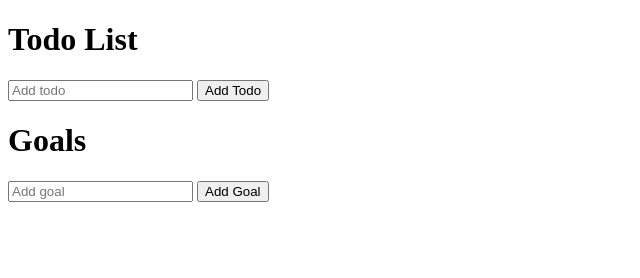
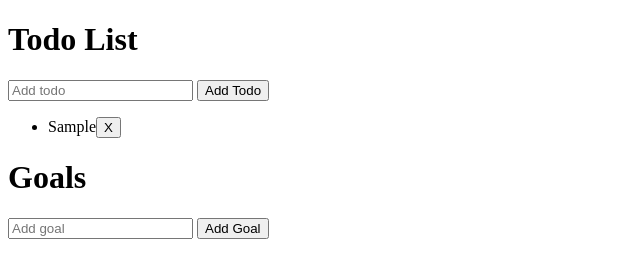
Before and after one commit to rhoadsjustin/reduxCourse, a plain HTML site: page index.html in a window 1280 px wide. Both pictures are taken after typing "Sample" into the empty fields and a click on the button "Add Todo". Shown: the whole page, without its empty margins (0-640 px from the left). Drawn offline with Linux system fonts and the light colour scheme.

Commit message:
added todos/goals to dom and then added toggle functionality, and remove functionality

```diff
--- a/index.html
+++ b/index.html
@@ -24,7 +24,7 @@
                 return Math.random().toString(36).substring(2) + (new Date()).getTime().toString(36);
             }
         //library code
-            function createStore() {
+            function createStore(reducer) {
                 // the store has four parts
 
                 //1. the state
@@ -43,7 +43,7 @@
 
                 const dispatch = (action) => {
                     // call todos
-                    state = todos(state, action)
+                    state = reducer(state, action)
                     // loop over listeners and invoke them
                     listeners.forEach((listener) => listener())
                 }
@@ -146,14 +146,20 @@
                 }
             }
 
-            const store = createStore()
+            const store = createStore(app)
 
             store.subscribe(() => {
-                const {goals, todos} = store.getState();
+                const { todos, goals } = store.getState();
 
-                console.log('goals', goals)
-                console.log('todos', todos)
+                document.getElementById('goals').innerHTML = ''
+                document.getElementById('todos').innerHTML = ''
+
+                goals.forEach(addGoalToDOM)
+                todos.forEach(addTodoToDOM)
+
             })
+
+
             // store.dispatch(AddTodoAction({
             //     id: 2,
             //     name: 'Learn Action Creators',
@@ -169,6 +175,45 @@
             //     }
             // })
     // DOM code
+
+    function createRemoveButton (onClick) {
+        const removeBtn = document.createElement('button')
+        removeBtn.innerHTML = 'X'
+        removeBtn.addEventListener('click', onClick)
+
+        return removeBtn
+    }
+
+    function addTodoToDOM (todo) {
+                const node = document.createElement('li')
+                const text = document.createTextNode(todo.name)
+
+                const removeBtn = createRemoveButton(() => {
+                    store.dispatch(removeTodoAction(todo.id))
+                })
+                node.appendChild(text)
+                node.appendChild(removeBtn)
+
+                node.style.textDecoration = todo.complete ? 'line-through' : 'none'
+                node.addEventListener('click', () => {
+                    store.dispatch(toggleTodoAction(todo.id))
+                })
+                document.getElementById('todos')
+                  .appendChild(node)
+    }
+
+    function addGoalToDOM (goal) {
+        const node = document.createElement('li')
+        const text = document.createTextNode(goal.name)
+        const removeBtn = createRemoveButton(() => {
+                    store.dispatch(removeGoalAction(goal.id))
+                })
+        node.appendChild(text)
+        node.appendChild(removeBtn)
+
+        document.getElementById('goals')
+            .appendChild(node)
+    }
     function addTodo(){
         const input = document.getElementById('todo')
         const name = input.value
```
